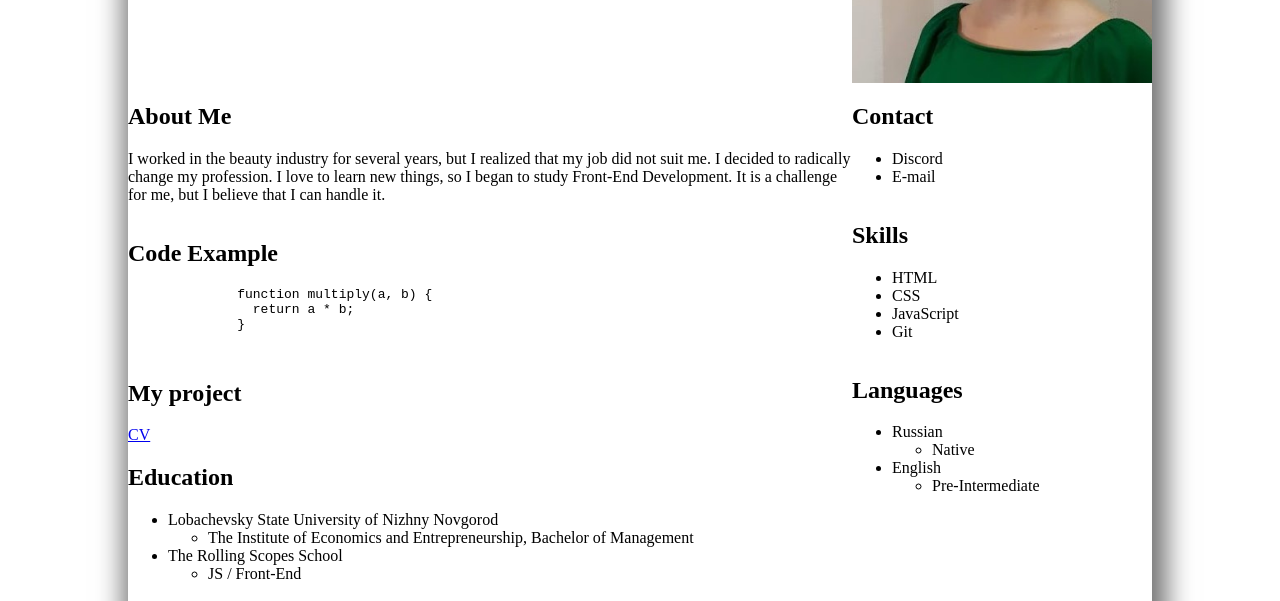
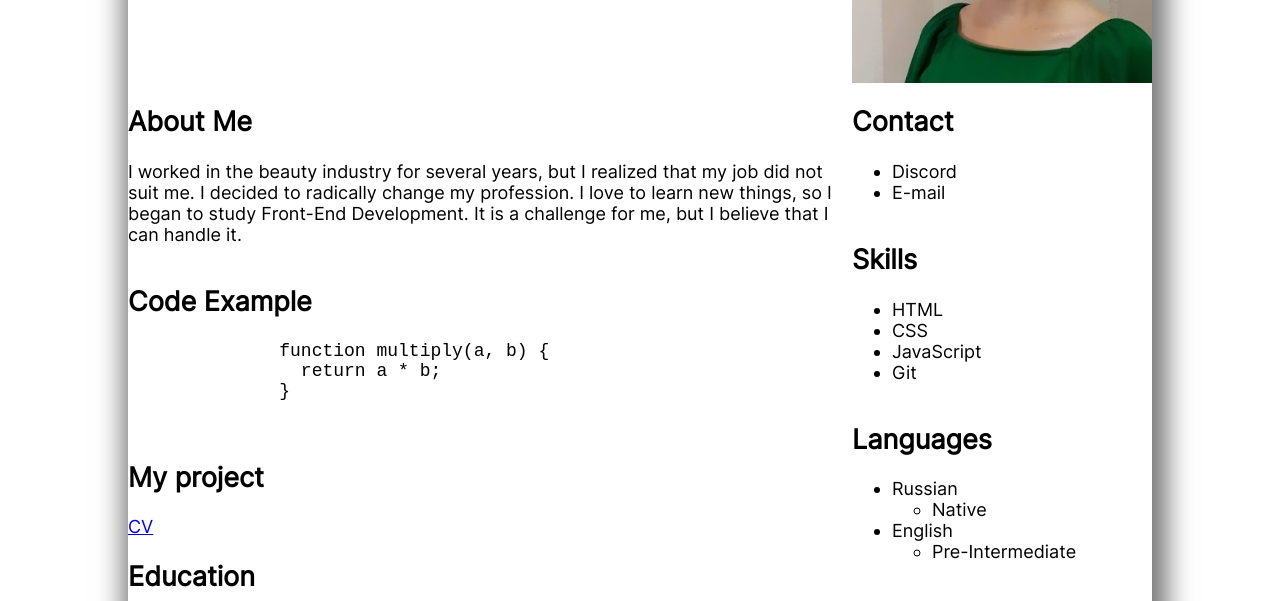
Before and after one commit to Maspanova/rsschool-cv-1, a plain HTML site: page index.html in a window 1280 px wide. Shown: the part 225-826 px from the top of the page. Drawn offline with Linux system fonts and the light colour scheme.

Commit message:
feat: set fonts

```diff
--- a/index.html
+++ b/index.html
@@ -5,7 +5,7 @@
   <meta http-equiv="X-UA-Compatible" content="IE=edge">
   <meta name="viewport" content="width=device-width, initial-scale=1.0">
   <link rel="stylesheet" href="style.css">
-  <title>Document</title>
+  <title>CV</title>
 </head>
 <body>
   <div class="main-container">
--- a/style.css
+++ b/style.css
@@ -1,8 +1,25 @@
+@font-face {
+    font-family: 'Inter';
+    src: url("assets/fonts/Inter-Thin.ttf");
+    font-weight: 100;
+  }
+  @font-face {
+    font-family: 'Inter';
+    src: url("assets/fonts/Inter-Regular.ttf");
+    font-weight: 300;
+  }
+
+  * {
+    box-sizing: border-box;
+  }
+
 .main-container {
     display: flex;
     flex-direction: column;
     margin: auto;
     max-width: 1024px;
+    font-family: 'Inter';
+    font-size: 18px;
     box-shadow: 5px 5px 25px 10px #757575;
 }
 
```
Also changed, not shown: assets/fonts/Inter-Regular.ttf (added), assets/fonts/Inter-Thin.ttf (added).
